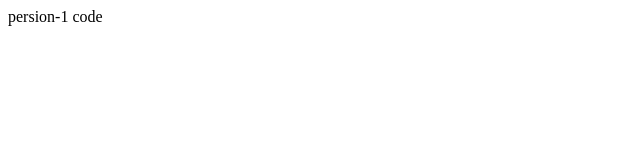
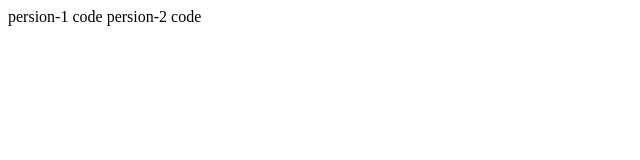
Before and after one commit to Ravitejatorrikonda/52r-persion, a plain HTML site: page index.html in a window 1280 px wide. Shown: the whole page, without its empty margins (0-640 px from the left). Drawn offline with Linux system fonts and the light colour scheme.

Commit message:
second persion

```diff
--- a/index.html
+++ b/index.html
@@ -7,5 +7,6 @@
 </head>
 <body>
     persion-1 code
+    persion-2 code
 </body>
 </html>
```
